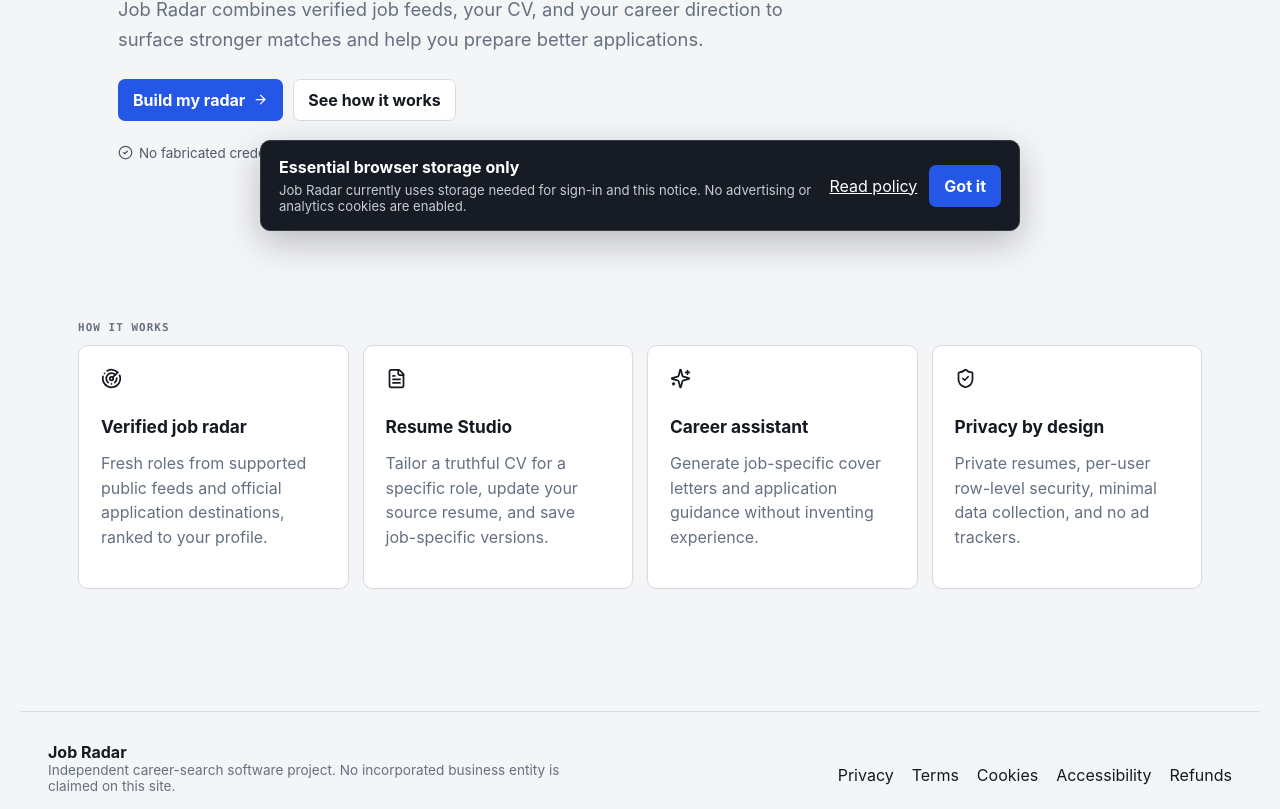
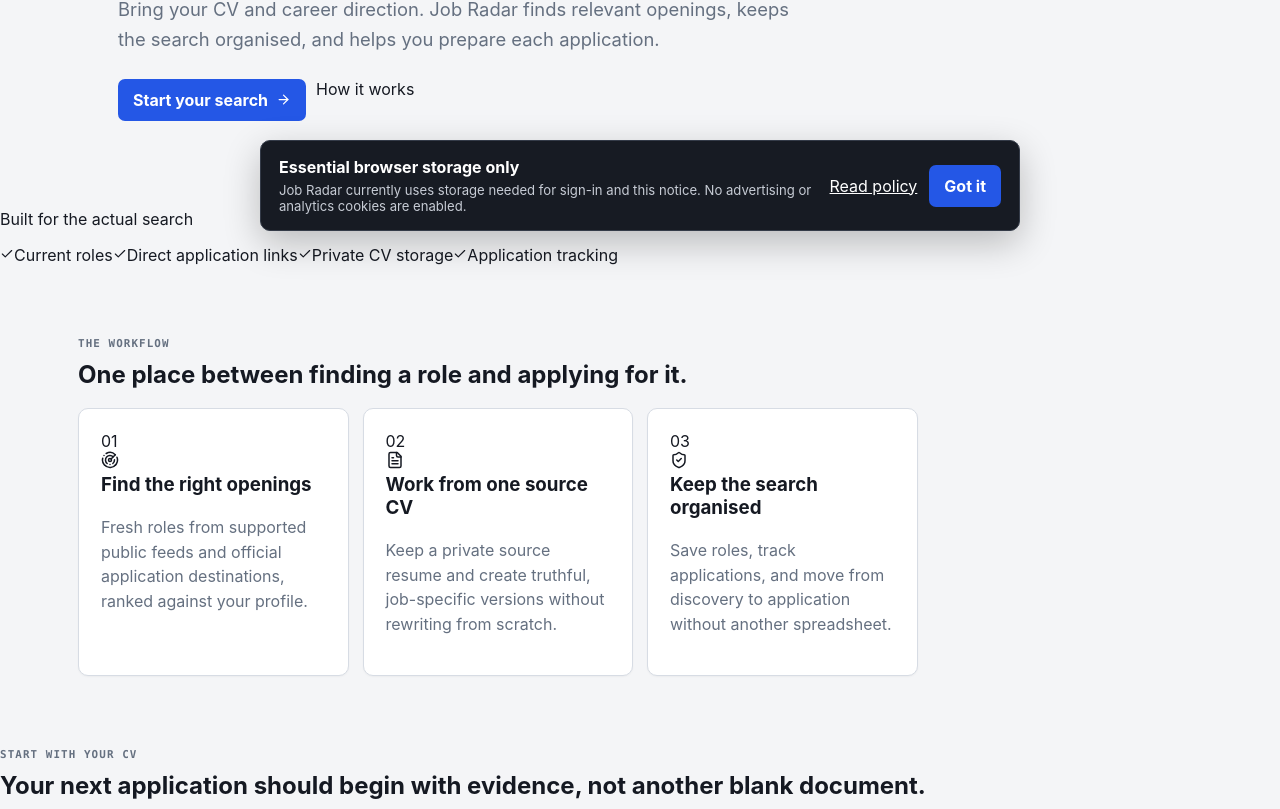
Before and after one commit to Aboagyewaa212/job-radar, a React (Vite) app in the folder frontend/: page / in a window 1280 px wide. Shown: the part 551-1360 px from the top of the page. Built offline with nearby package versions, Linux system fonts and the light colour scheme; no server answers.

Commit message:
design: simplify landing page hierarchy and copy

```diff
--- a/frontend/src/pages/LandingPage.tsx
+++ b/frontend/src/pages/LandingPage.tsx
@@ -1,19 +1,21 @@
-import { ArrowRight, CheckCircle2, FileText, Radar, ShieldCheck, Sparkles } from 'lucide-react'
+import { ArrowRight, Check, FileText, Radar, ShieldCheck } from 'lucide-react'
 import type { LucideIcon } from 'lucide-react'
 import { Link } from 'react-router-dom'
 
 const features:Array<[string,string,LucideIcon]>=[
-  ['Verified job radar','Fresh roles from supported public feeds and official application destinations, ranked to your profile.',Radar],
-  ['Resume Studio','Tailor a truthful CV for a specific role, update your source resume, and save job-specific versions.',FileText],
-  ['Career assistant','Generate job-specific cover letters and application guidance without inventing experience.',Sparkles],
-  ['Privacy by design','Private resumes, per-user row-level security, minimal data collection, and no ad trackers.',ShieldCheck],
+  ['Find the right openings','Fresh roles from supported public feeds and official application destinations, ranked against your profile.',Radar],
+  ['Work from one source CV','Keep a private source resume and create truthful, job-specific versions without rewriting from scratch.',FileText],
+  ['Keep the search organised','Save roles, track applications, and move from discovery to application without another spreadsheet.',ShieldCheck],
 ]
 
 export default function LandingPage(){return <div className="landingPage">
   <a className="skipLink" href="#main">Skip to main content</a>
-  <header className="landingNav"><Link to="/" className="brand publicBrand"><span className="brandMark">J</span><div><b>Job Radar</b><small>CAREER INTELLIGENCE</small></div></Link><nav aria-label="Primary"><a href="#how">How it works</a><Link to="/accessibility">Accessibility</Link></nav><div className="landingActions"><Link className="btn secondary" to="/auth?mode=login">Sign in</Link><Link className="btn primary" to="/auth?mode=signup">Create account <ArrowRight size={15}/></Link></div></header>
-  <main id="main"><section className="heroSection"><p className="eyebrow">A QUIETER WAY TO SEARCH</p><h1>Find work that fits your evidence, not just your keywords.</h1><p className="heroCopy">Job Radar combines verified job feeds, your CV, and your career direction to surface stronger matches and help you prepare better applications.</p><div className="heroActions"><Link className="btn primary" to="/auth?mode=signup">Build my radar <ArrowRight size={15}/></Link><a className="btn secondary" href="#how">See how it works</a></div><div className="trustRow" aria-label="Product principles"><span><CheckCircle2 size={15}/>No fabricated credentials</span><span><CheckCircle2 size={15}/>Direct source links</span><span><CheckCircle2 size={15}/>Private CV storage</span></div></section>
-  <section id="how" className="landingSection"><p className="eyebrow">HOW IT WORKS</p><div className="featureGrid">{features.map(([title,body,Icon])=><article className="featureCard" key={title}><Icon size={21}/><h2>{title}</h2><p>{body}</p></article>)}</div></section>
+  <header className="landingNav"><Link to="/" className="brand publicBrand"><span className="brandMark">J</span><div><b>Job Radar</b><small>JOB SEARCH, ORGANISED</small></div></Link><nav aria-label="Primary"><a href="#product">Product</a><a href="#how">How it works</a></nav><div className="landingActions"><Link className="plainLink" to="/auth?mode=login">Sign in</Link><Link className="btn primary" to="/auth?mode=signup">Get started</Link></div></header>
+  <main id="main">
+    <section className="heroSection"><p className="eyebrow">A BETTER WORKING LIST</p><h1>Less job hunting.<br/>More good applications.</h1><div className="heroLower"><p className="heroCopy">Bring your CV and career direction. Job Radar finds relevant openings, keeps the search organised, and helps you prepare each application.</p><div className="heroActions"><Link className="btn primary" to="/auth?mode=signup">Start your search <ArrowRight size={15}/></Link><a className="plainLink" href="#how">How it works</a></div></div></section>
+    <section id="product" className="productStrip"><p>Built for the actual search</p><div><span><Check size={14}/>Current roles</span><span><Check size={14}/>Direct application links</span><span><Check size={14}/>Private CV storage</span><span><Check size={14}/>Application tracking</span></div></section>
+    <section id="how" className="landingSection"><div className="sectionIntro"><p className="eyebrow">THE WORKFLOW</p><h2>One place between finding a role and applying for it.</h2></div><div className="featureGrid">{features.map(([title,body,Icon],i)=><article className="featureCard" key={title}><div className="featureIndex">0{i+1}</div><Icon size={18}/><h3>{title}</h3><p>{body}</p></article>)}</div></section>
+    <section className="landingClosing"><p className="eyebrow">START WITH YOUR CV</p><h2>Your next application should begin with evidence, not another blank document.</h2><Link className="btn primary" to="/auth?mode=signup">Create an account <ArrowRight size={15}/></Link></section>
   </main>
-  <footer className="publicFooter"><div><b>Job Radar</b><p>Independent career-search software project. No incorporated business entity is claimed on this site.</p></div><nav aria-label="Legal"><Link to="/privacy">Privacy</Link><Link to="/terms">Terms</Link><Link to="/cookies">Cookies</Link><Link to="/accessibility">Accessibility</Link><Link to="/refunds">Refunds</Link></nav></footer>
+  <footer className="publicFooter"><div><b>Job Radar</b><p>Independent career-search software project.</p></div><nav aria-label="Legal"><Link to="/privacy">Privacy</Link><Link to="/terms">Terms</Link><Link to="/cookies">Cookies</Link><Link to="/accessibility">Accessibility</Link></nav></footer>
 </div>}
```
